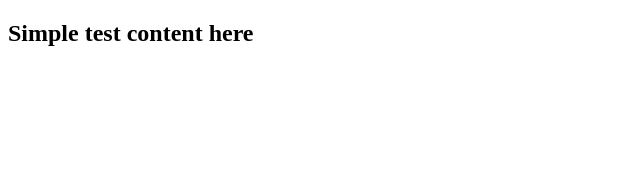
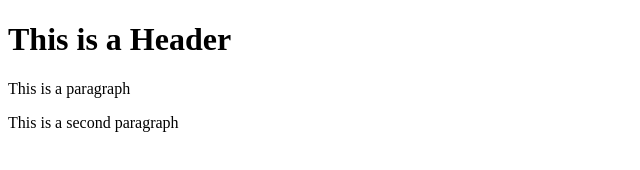
Before and after one commit to harish4928/git-test, a plain HTML site: page index.html in a window 1280 px wide. Shown: the whole page, without its empty margins (0-640 px from the left). Drawn offline with Linux system fonts and the light colour scheme.

Commit message:
second commit

```diff
--- a/index.html
+++ b/index.html
@@ -11,8 +11,9 @@
 
 <body>
 <div class="demo">
-<h2> Simple test content here </h2>
-
+<h1>This is a Header</h1>
+ <p>This is a paragraph</p>
+  <p>This is a second paragraph</p>
 </div>
 
 
```
Also changed, not shown: templates/test.html (added, +10 -0 lines).
